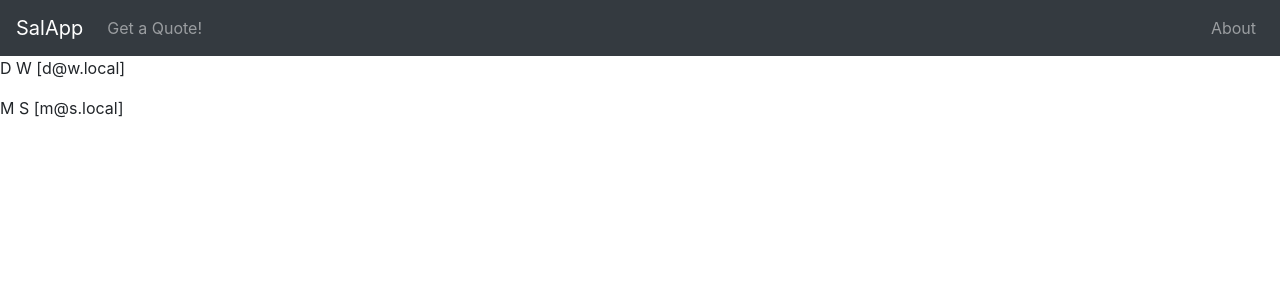
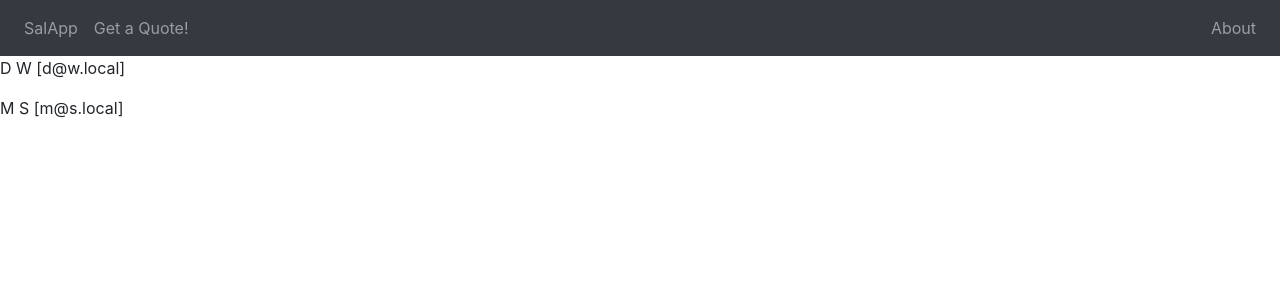
Before and after one commit to david-wm-sanders/uswacs-2-iy2d502-salapp, a Flask app: page / in a window 1280 px wide. Shown: the top 300 px of the page. Run offline with Flask 2, Linux system fonts and the light colour scheme; some libraries are stand-ins or nearby versions.

Commit message:
Patch navbar to ensure temporary sane v-alignment

```diff
--- a/app/templates/_site.html
+++ b/app/templates/_site.html
@@ -16,8 +16,9 @@
   </head>
   <body>
     <nav class="navbar navbar-expand-lg navbar-dark bg-dark fixed-top">
-      <a class="navbar-brand" href="/index">SalApp</a>
+      <!-- <a class="navbar-brand" href="/index">SalApp</a> -->
       <div class="navbar-nav">
+        <a class="nav-item nav-link" href="/index">SalApp</a>
         <a class="nav-item nav-link" href="/get-a-quote">Get a Quote!</a>
       </div>
       <div class="navbar-nav ml-auto">
```
